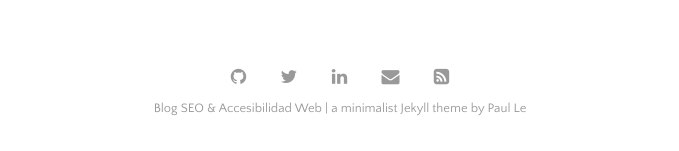
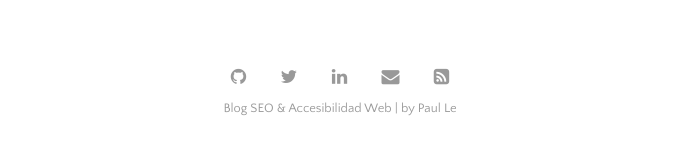
Before and after one commit to JuanEsquiviasO/blog, a Jekyll site: the page built from index.html, in a window 1280 px wide and 900 px high, scrolled down 2243 px. Shown: the part 746-897 px from the top of the window, without its empty margins (300-979 px from the left). Built offline with Jekyll 4.4.1, drawn with Linux system fonts in a browser that asks for light colours; the list of posts is cut into pages by our own code; some of the changed text lies outside the part shown.

Commit message:
description quit

```diff
--- a/_config.yml
+++ b/_config.yml
@@ -21,7 +21,7 @@ plugins:             [jekyll-paginate, jekyll-sitemap, jekyll-feed, jekyll-seo-t
 
 # Customise atom feed settings (this is where Jekyll-Feed gets configuration information)
 title:		           'Blog SEO & Accesibilidad Web'
-description:	       'a minimalist Jekyll theme'
+description:	       ''
 author:              'Paul Le'
 
 # RSS 2.0 can be used instead of Atom by uncommenting following two lines
```
